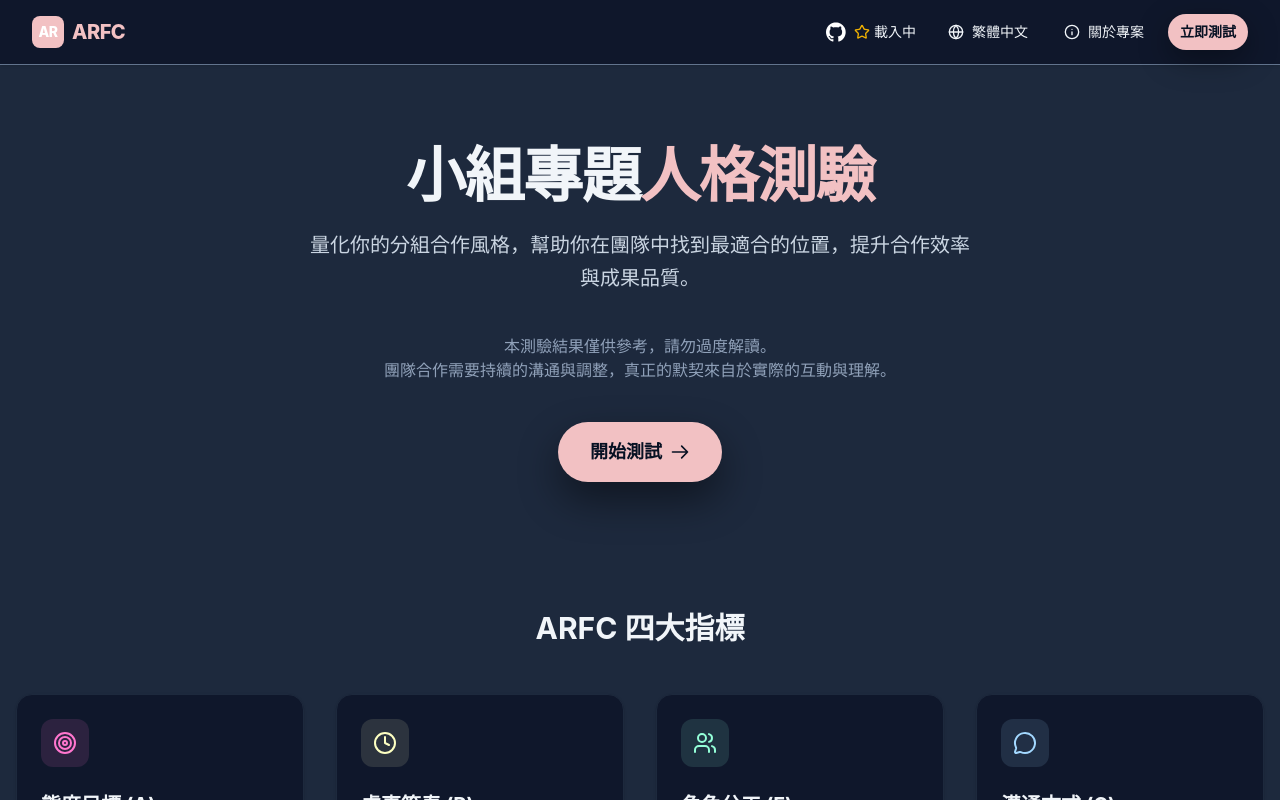
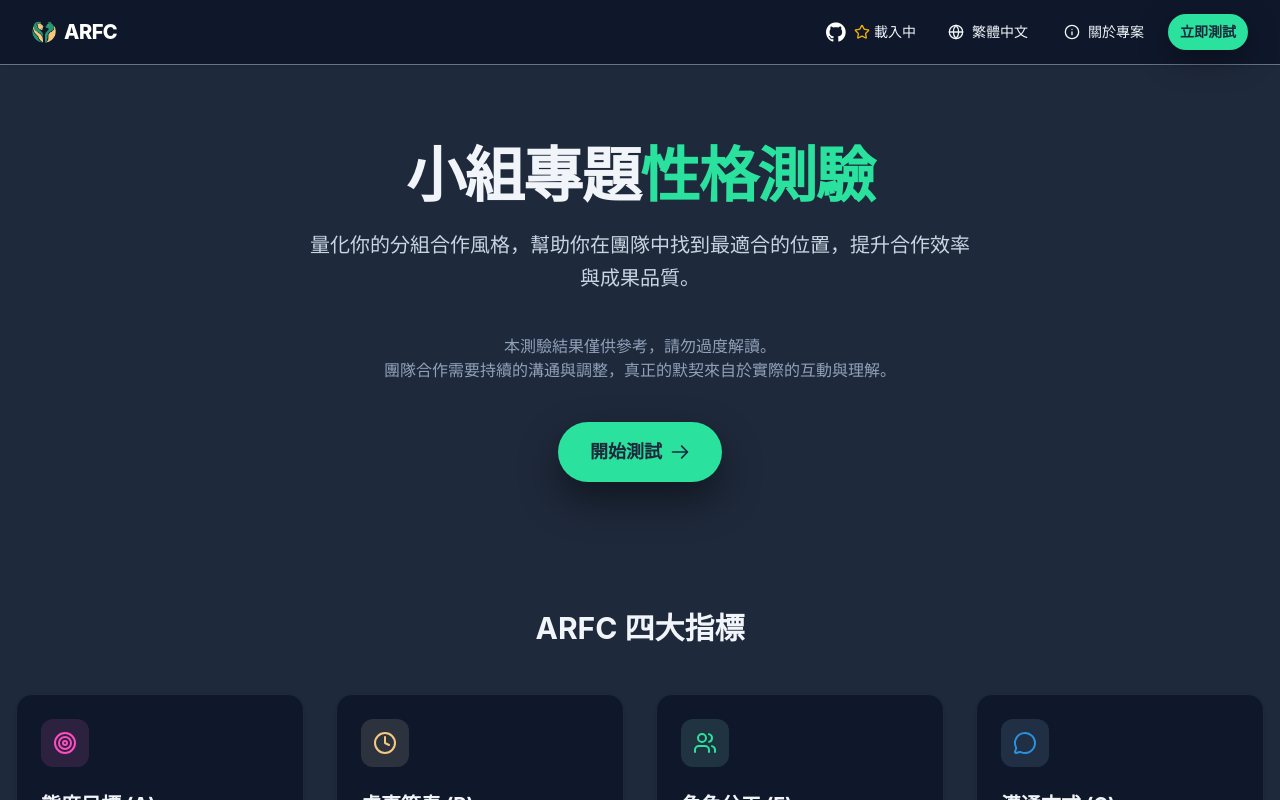
Before and after one commit to Vocaloid2048/ARFC, a React app in the folder frontend/: page / in a window 1280 px wide. Shown: the top 800 px of the page. Built offline with nearby package versions, Linux system fonts and the light colour scheme; no server answers; the HTML template or start-up script is replaced by a standard one.

Commit message:
theme: Modify Theme & 4-type Color

```diff
--- a/frontend/src/App.jsx
+++ b/frontend/src/App.jsx
@@ -13,10 +13,8 @@ function App() {
           <div className="max-w-7xl mx-auto px-4 sm:px-6 lg:px-8">
             <div className="flex justify-between h-16">
               <div className="flex items-center">
-                <Link to="/" className="text-xl font-extrabold tracking-tight flex items-center gap-2" style={{ color: 'var(--primary-light)' }}>
-                  <span className="w-8 h-8 rounded-lg text-white flex items-center justify-center text-sm" style={{ backgroundColor: 'var(--primary-light)' }}>
-                    AR
-                  </span>
+                <Link to="/" className="text-xl font-extrabold tracking-tight flex items-center gap-2 text-white">
+                  <img src="./src/assets/arfc_icon.png" alt="Logo" className="w-6 h-6" />
                   <span>ARFC</span>
                 </Link>
               </div>
--- a/frontend/src/components/HeaderActions.jsx
+++ b/frontend/src/components/HeaderActions.jsx
@@ -72,7 +72,7 @@ export default function HeaderActions() {
           to="/quiz"
           className="inline-flex items-center px-3 py-2 rounded-full text-sm font-semibold hover:brightness-90 transition"
           style={{
-            backgroundColor: "var(--primary-light)",
+            backgroundColor: "var(--color-F)",
             color: "var(--page-bg)",
             boxShadow: "0 10px 30px rgba(0,0,0,0.35)",
           }}
--- a/frontend/src/index.css
+++ b/frontend/src/index.css
@@ -1,15 +1,12 @@
 @import "tailwindcss";
 
 :root {
-  /* Theme colors */
-  --primary-light: #f2c1c3; /* 淺色 */
-  --primary-dark: #fa7d81; /* 深色 */
 
   /* Indicator main colors */
-  --color-A: #FF76CE;
-  --color-R: #FDFFC2;
-  --color-F: #94FFD8;
-  --color-C: #A3D8FF;
+  --color-A: #fe4cc0;
+  --color-R: #f6c87f;
+  --color-F: #2ae19e;
+  --color-C: #2992de;
 
   /* indicator backgrounds (soft tints) */
   --bg-A: rgba(255,118,206,0.12);
@@ -17,14 +14,14 @@
   --bg-F: rgba(148,255,216,0.12);
   --bg-C: rgba(163,216,255,0.12);
 
-  --page-bg: #071123; /* deep background */
+  --page-bg: #1E293B; /* deep background */
   --text: #e6eef8;
 
   /* darker variants for indicator labels */
-  --color-A-dark: #C04D8F;
-  --color-R-dark: #D6D98A;
-  --color-F-dark: #57CFA7;
-  --color-C-dark: #5EAEEB;
+  --color-A-dark: #a9226f;
+  --color-R-dark: #d2a158;
+  --color-F-dark: #279570;
+  --color-C-dark: #356f9c;
 }
 
 
--- a/frontend/src/pages/Home.jsx
+++ b/frontend/src/pages/Home.jsx
@@ -4,11 +4,11 @@ import { Users, Target, Clock, MessageCircle, BarChart } from 'lucide-react';
 
 export default function Home() {
   return (
-    <div className="min-h-screen">
+    <div className="min-h-screen bg-[var(--page-bg)] ">
       {/* Hero Section */}
       <section className="pt-20 pb-16 px-4 max-w-7xl mx-auto text-center">
         <h1 className="text-5xl md:text-6xl font-extrabold text-slate-100 mb-6 tracking-tight">
-          小組專題<span style={{ color: 'var(--primary-light)' }}>人格測驗</span>
+          小組專題<span style={{ color: 'var(--color-F)' }}>性格測驗</span>
         </h1>
         <p className="text-xl text-slate-300 mb-10 max-w-2xl mx-auto leading-relaxed">
           量化你的分組合作風格，幫助你在團隊中找到最適合的位置，提升合作效率與成果品質。
@@ -20,7 +20,7 @@ export default function Home() {
         <Link
           to="/quiz"
           className="inline-flex items-center justify-center px-8 py-4 text-lg font-bold rounded-full shadow-2xl hover:brightness-90 transition-colors"
-          style={{ backgroundColor: 'var(--primary-light)', color: 'var(--page-bg)', boxShadow: '0 18px 40px rgba(0,0,0,0.45)' }}
+          style={{ backgroundColor: 'var(--color-F)', color: 'var(--page-bg)', boxShadow: '0 18px 40px rgba(0,0,0,0.45)' }}
         >
           開始測試
           <svg className="w-5 h-5 ml-2" fill="none" stroke="currentColor" viewBox="0 0 24 24" style={{ color: 'var(--page-bg)' }}>
```
Also changed, not shown: frontend/src/assets/arfc_icon.png (added), frontend/src/assets/arfc_icon_128w.png (added).
